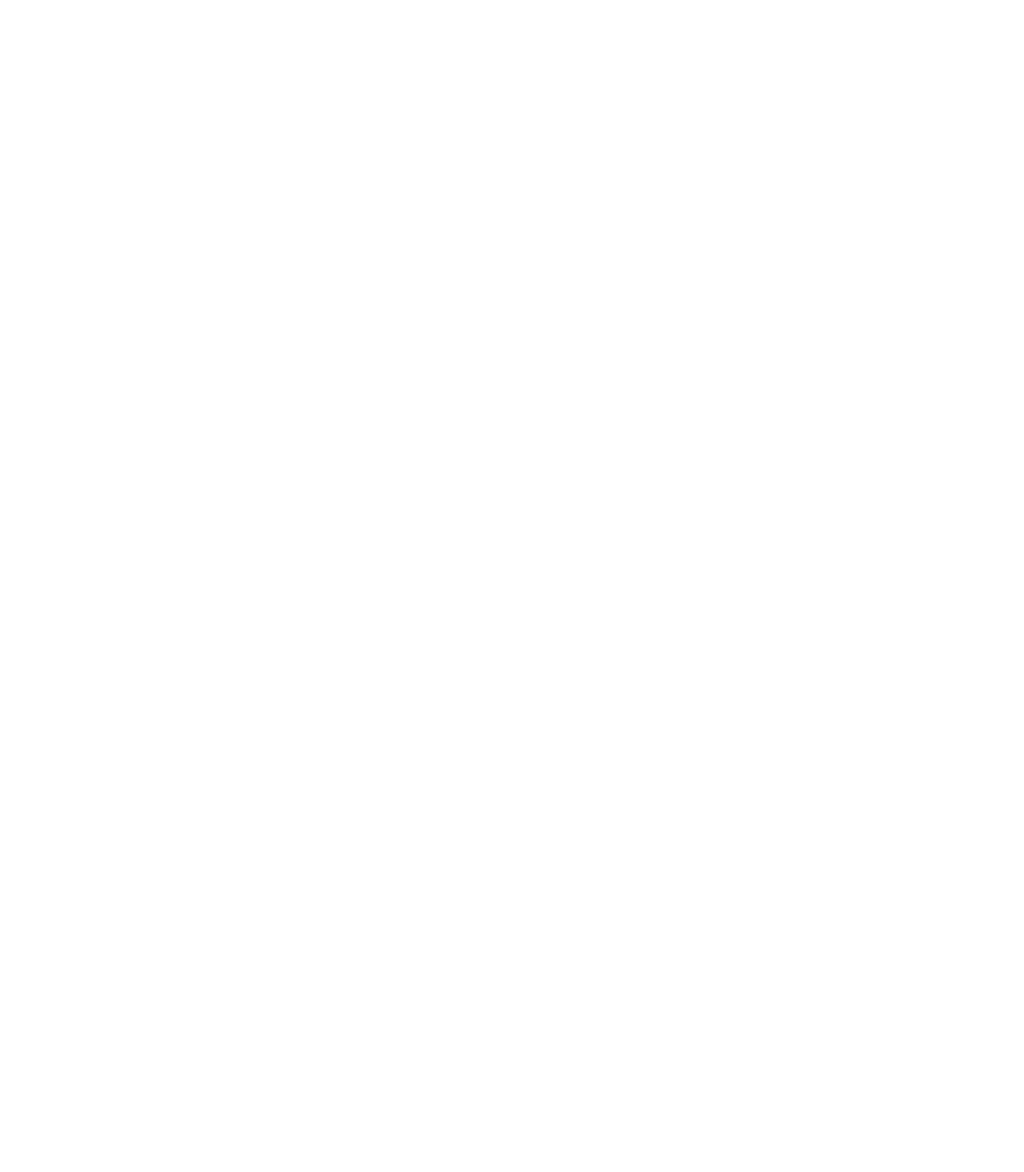
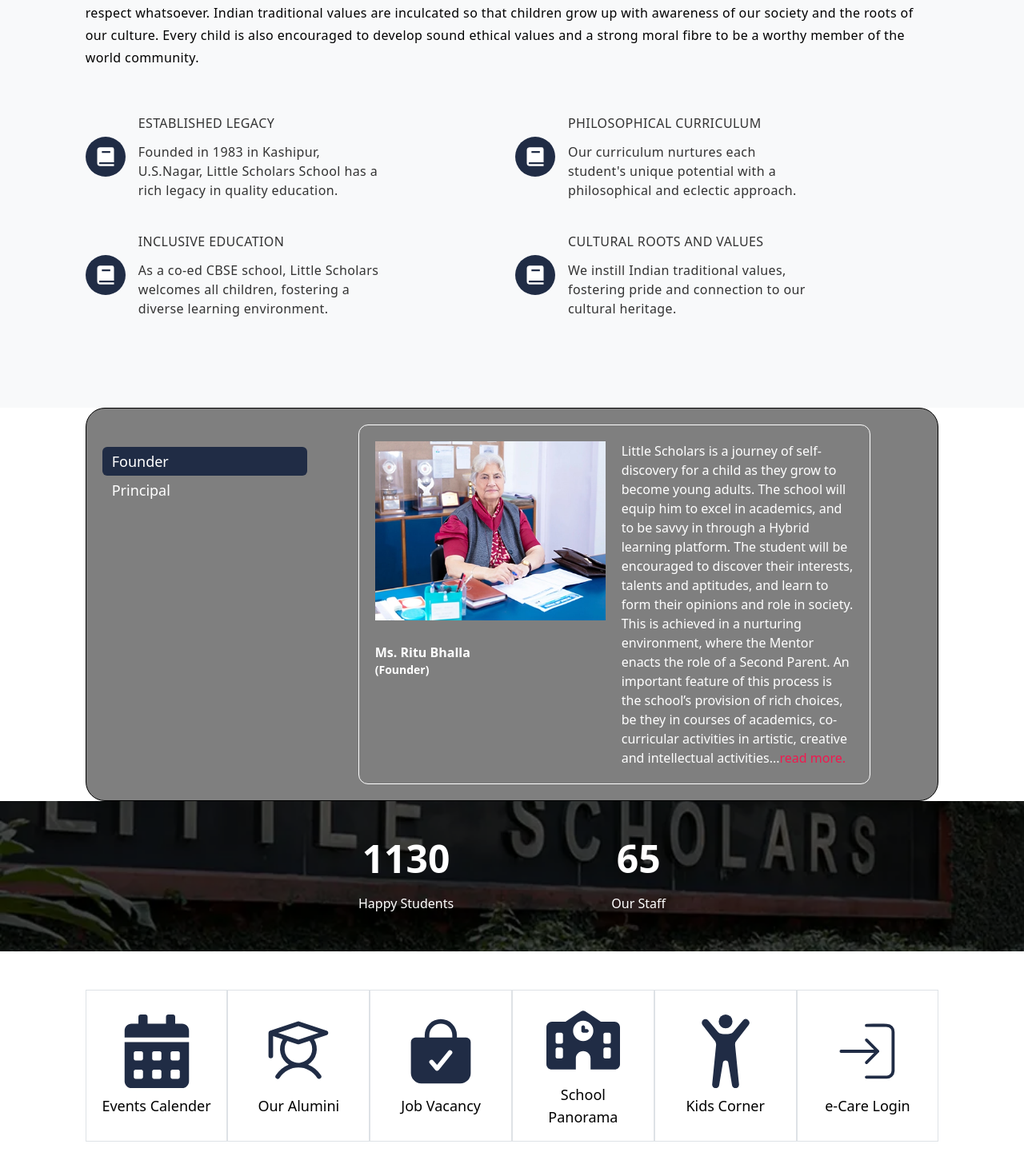
Before and after one commit to kmushafiya003/little-scholar-school-website, a React (Create React App) app: page / in a window 1280 px wide. Shown: the part 1116-2582 px from the top of the page at 80% size. Before the commit the page ends 800 px from the top, so only its background shows below. Built offline with nearby package versions, Linux system fonts and the light colour scheme.

Commit message:
Define the home route and add completed components to home page

```diff
--- a/src/App.js
+++ b/src/App.js
@@ -1,6 +1,8 @@
 
 import './App.css';
 import Navbar from './components/common/Navbar';
+import Home from './pages/Home';
+import { Routes , Route } from 'react-router-dom';
 
 
 
@@ -8,6 +10,13 @@ function App() {
   return (
     <div className="w-screen min-h-screen overflow-x-hidden ">
       <Navbar/>
+
+      <Routes>
+
+        <Route path='/' element={<Home/>}/>
+
+
+      </Routes>
 
 
     </div>
--- a/src/components/home/IconSection.jsx
+++ b/src/components/home/IconSection.jsx
@@ -5,7 +5,7 @@ const IconSection = () => {
 
   return (
 
-    <section className='w-full bg-white  pb-12  '>
+    <section className='w-full bg-white  py-12  '>
 
     {/* ------------------------- container ------------------------- */}
 
--- a/src/pages/Home.jsx
+++ b/src/pages/Home.jsx
@@ -0,0 +1,21 @@
+import React from 'react'
+import HeroSection from '../components/home/HeroSection'
+import Welcome from '../components/home/Welcome'
+import Message from '../components/home/Message'
+import Counts from '../components/home/Counts'
+import IconSection from '../components/home/IconSection'
+
+const Home = () => {
+  return (
+    <div>
+        <HeroSection/>
+        <Welcome/>
+        <Message/>
+        <Counts/>
+        <IconSection/>
+
+    </div>
+  )
+}
+
+export default Home
```
